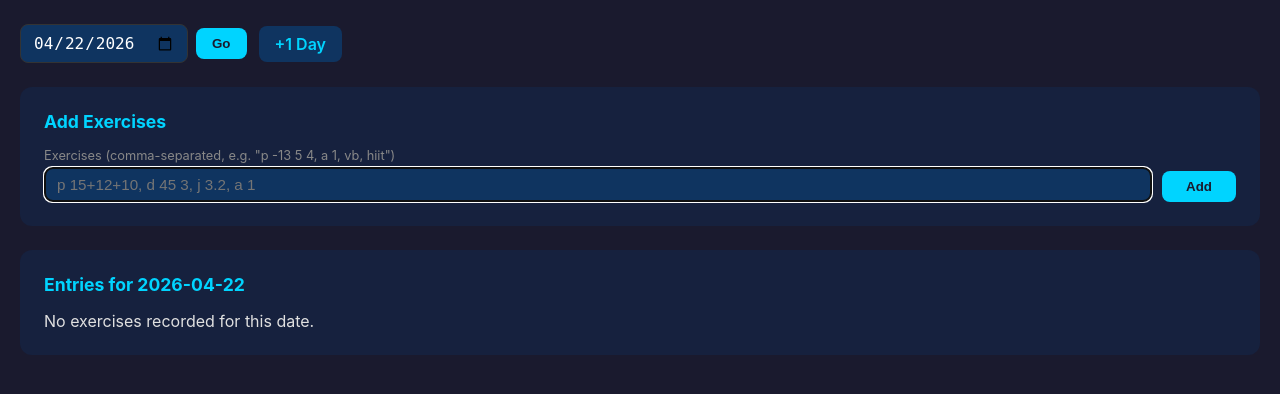
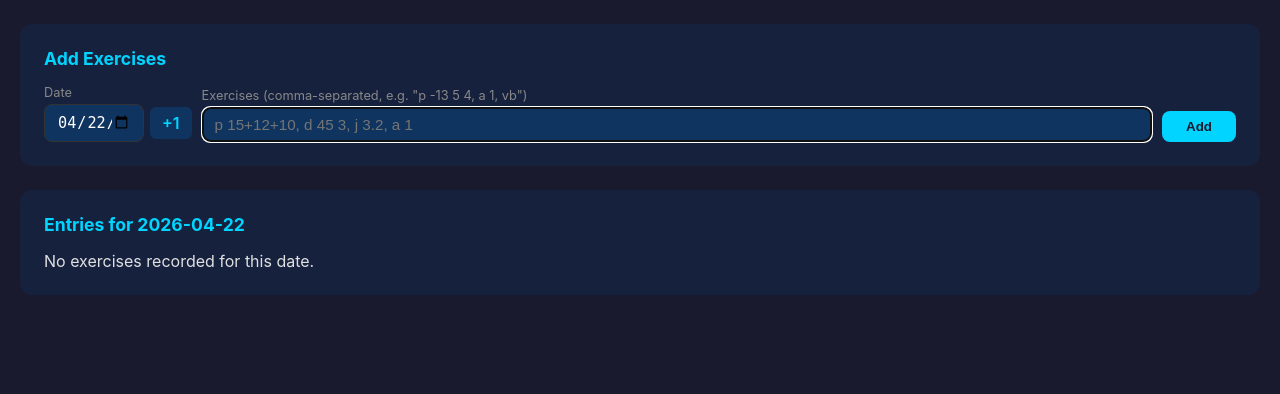
Before and after one commit to jameshclegg/excercise-tracker, a Flask app: page /?date=2026-04-22 in a window 1280 px wide. Shown: the part 67-461 px from the top of the page. Run offline with Flask 3, Linux system fonts and the light colour scheme; the visitor is signed in with stand-in values (Sample User, id 1); data that the repository does not hold is empty; some libraries are stand-ins or nearby versions.

Commit message:
Move date picker into add form, remove recent dates, add exercise tooltips to heatmap
- Date input and +1 button now inside the Add Exercises box
- Removed the clickable recent dates section
- Heatmap cells now show exercise names on hover (e.g. 'P (Pull-up), A (8min abs)')

Co-authored-by: Copilot <223556219+Copilot@users.noreply.github.com>

```diff
--- a/app.py
+++ b/app.py
@@ -470,6 +470,23 @@ def stats():
     """)
     daily_counts = {r["date"].isoformat(): r["count"] for r in cur.fetchall()}
 
+    # Daily exercise names for heatmap tooltips
+    cur.execute("""
+        SELECT e.date, ex.code, ex.name
+        FROM entries e
+        JOIN exercises ex ON e.exercise_code = ex.code
+        WHERE e.date >= CURRENT_DATE - INTERVAL '12 months'
+        ORDER BY e.date, ex.name
+    """)
+    daily_exercises = {}
+    for r in cur.fetchall():
+        d = r["date"].isoformat()
+        if d not in daily_exercises:
+            daily_exercises[d] = []
+        label = f"{r['code']} ({r['name']})"
+        if label not in daily_exercises[d]:
+            daily_exercises[d].append(label)
+
     # Weekly volume by category
     cur.execute("""
         SELECT TO_CHAR(e.date, 'IYYY-IW') as year_week,
@@ -747,6 +764,7 @@ def stats():
         "stats.html",
         exercises_json=json.dumps([dict(e) for e in exercises]),
         daily_counts_json=json.dumps(daily_counts),
+        daily_exercises_json=json.dumps(daily_exercises),
         timeline_json=json.dumps(timeline_data),
         progress_json=json.dumps(progress_data),
         category_dist_json=json.dumps(category_dist),
--- a/templates/index.html
+++ b/templates/index.html
@@ -77,32 +77,22 @@
         </div>
     </div>
 
-    <!-- Date selector -->
-    <div class="date-nav">
-        <form method="GET" style="display:flex; gap:8px; align-items:center;">
-            <input type="date" name="date" value="{{ selected_date }}">
-            <button type="submit">Go</button>
-        </form>
-        <a href="/?date={{ next_date }}" style="padding:8px 16px; background:#0f3460; border-radius:8px; font-weight:600;">+1 Day</a>
-    </div>
-
-    {% if recent_dates %}
-    <div class="recent-dates">
-        {% for d in recent_dates %}
-        <a href="/?date={{ d }}" class="{{ 'active' if d == selected_date }}">{{ d }}</a>
-        {% endfor %}
-    </div>
-    {% endif %}
-
     <!-- Add entry -->
     <div class="add-form">
         <h2>Add Exercises</h2>
         <form method="POST" action="/add" id="addForm">
-            <input type="hidden" name="date" value="{{ selected_date }}">
             <input type="hidden" name="redirect" value="/">
-            <div class="form-row">
+            <div class="form-row" style="align-items:flex-end;">
+                <div class="form-group" style="flex:0 0 auto;">
+                    <label>Date</label>
+                    <div style="display:flex; gap:6px; align-items:center;">
+                        <input type="date" id="dateInput" name="date" value="{{ selected_date }}"
+                               onchange="document.getElementById('dateGo').click()">
+                        <a href="/?date={{ next_date }}" style="padding:6px 12px; background:#0f3460; border-radius:6px; font-weight:600; color:#00d4ff; text-decoration:none; white-space:nowrap;">+1</a>
+                    </div>
+                </div>
                 <div class="form-group" style="flex:1;">
-                    <label>Exercises (comma-separated, e.g. "p -13 5 4, a 1, vb, hiit")</label>
+                    <label>Exercises (comma-separated, e.g. "p -13 5 4, a 1, vb")</label>
                     <input type="text" name="bulk" id="bulkInput" autocomplete="off"
                            placeholder="p 15+12+10, d 45 3, j 3.2, a 1" autofocus
                            style="width:100%;">
@@ -110,6 +100,17 @@
                 <button type="submit" class="add-btn">Add</button>
             </div>
         </form>
+        <!-- Hidden form for date navigation -->
+        <form method="GET" id="dateForm" style="display:none;">
+            <input type="hidden" name="date" id="dateHidden">
+            <button type="submit" id="dateGo"></button>
+        </form>
+        <script>
+            document.getElementById('dateInput').addEventListener('change', function() {
+                document.getElementById('dateHidden').value = this.value;
+                document.getElementById('dateGo').click();
+            });
+        </script>
         {% with messages = get_flashed_messages() %}
         {% if messages %}
         <div style="margin-top:0.5rem; color:#2ecc71; font-size:0.85rem;">
--- a/templates/stats.html
+++ b/templates/stats.html
@@ -267,6 +267,7 @@
 
     <script>
         const dailyCounts = {{ daily_counts_json|safe }};
+        const dailyExercises = {{ daily_exercises_json|safe }};
         const timelineData = {{ timeline_json|safe }};
         const progressData = {{ progress_json|safe }};
         const categoryDist = {{ category_dist_json|safe }};
@@ -327,7 +328,8 @@
                         const key = d.toISOString().split('T')[0];
                         const count = dailyCounts[key] || 0;
                         dayDiv.style.background = getColor(count);
-                        dayDiv.title = `${key}: ${count} exercise${count !== 1 ? 's' : ''}`;
+                        const exList = dailyExercises[key] || [];
+                        dayDiv.title = exList.length ? `${key}:\n${exList.join('\n')}` : `${key}: Rest day`;
                     } else {
                         dayDiv.style.background = 'transparent';
                     }
```
Also changed, not shown: templates/mobile.html (+19 -9 lines).
